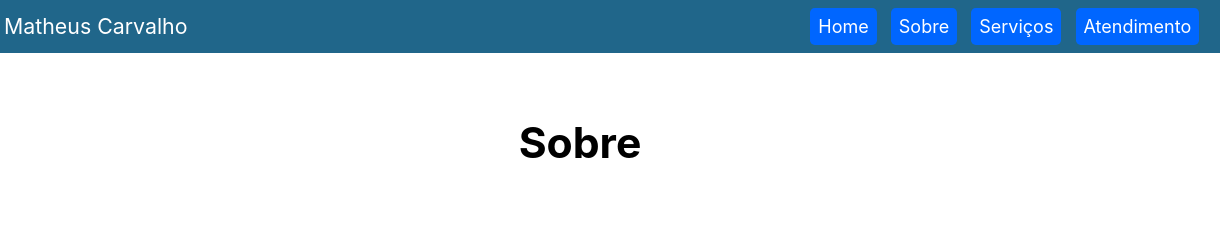
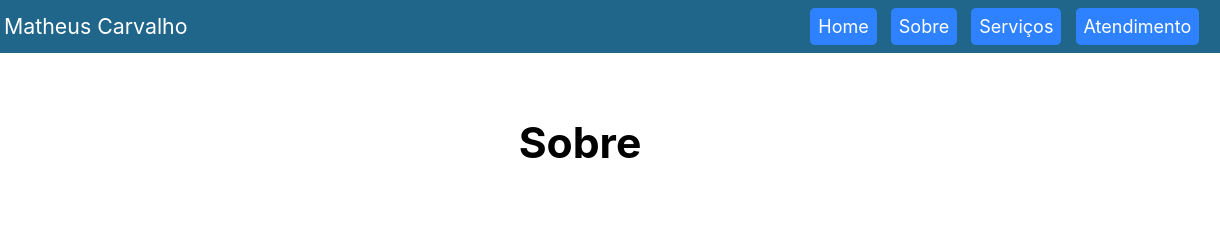
Before and after one commit to eugeniocarvalho/fisioterapeuta-site, a plain HTML site: page index.html in a window 1280 px wide. Shown: the top 229 px of the page, 60-1280 px from the left. Drawn offline with Linux system fonts and the light colour scheme.

Commit message:
change buttons color

```diff
--- a/src/css/style.css
+++ b/src/css/style.css
@@ -38,13 +38,13 @@ header {
   font-size: large;
   text-decoration: none;
   color: white;
-  background-color: rgb(0, 102, 255);
+  background-color: rgb(46, 130, 255);
   border-radius: .3rem;
   transition: .2s;
 }
 
 .nav-navigation a:hover {
-  background-color: rgb(43, 128, 255);
+  background-color: rgb(102, 163, 255);
   box-shadow: 1px 2px 5px rgba(0, 0, 0, 0.308);
 }
 
```
